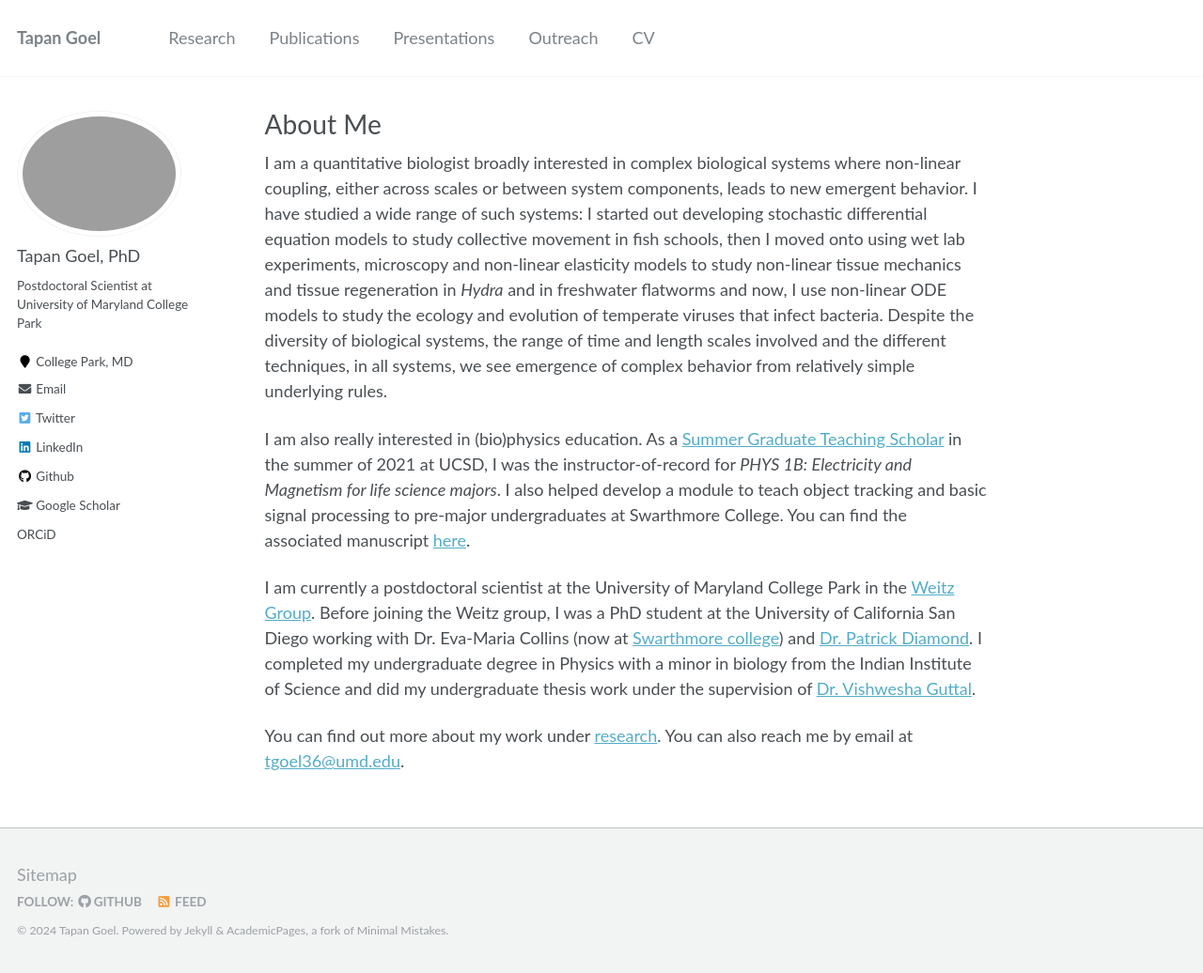
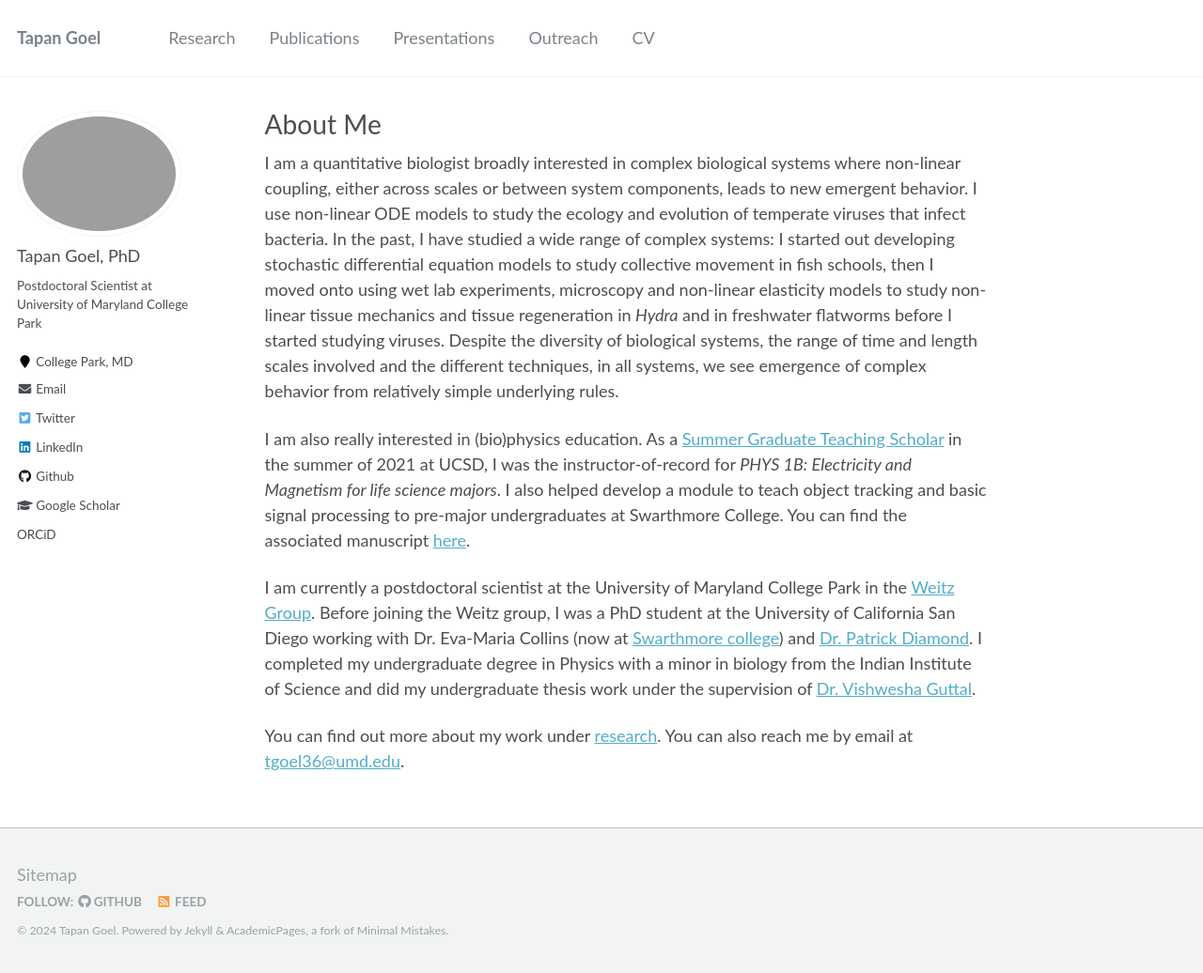
Before and after one commit to tapangoel1994/tapangoel1994.github.io, a Jekyll site: the page built from _pages/about.md, in a window 1280 px wide and 1037 px high. Shown: the whole window at 94% size. Built offline with Jekyll 4.4.1, drawn with Linux system fonts in a browser that asks for light colours.

Commit message:
Update about.md

```diff
--- a/_pages/about.md
+++ b/_pages/about.md
@@ -8,7 +8,7 @@ redirect_from:
   - /about.html
 ---
 
-I am a quantitative biologist broadly interested in complex biological systems where non-linear coupling, either across scales or between system components, leads to new emergent behavior. I have studied a wide range of such systems: I started out developing stochastic differential equation models to study collective movement in fish schools, then I moved onto using wet lab experiments, microscopy and non-linear elasticity models to study  non-linear tissue mechanics and tissue regeneration in *Hydra* and in freshwater flatworms and now, I use non-linear ODE models to study the ecology and evolution of temperate viruses that infect bacteria. Despite the diversity of biological systems, the range of time and length scales involved and the different techniques, in all systems, we see emergence of complex behavior from relatively simple underlying rules.
+I am a quantitative biologist broadly interested in complex biological systems where non-linear coupling, either across scales or between system components, leads to new emergent behavior. I use non-linear ODE models to study the ecology and evolution of temperate viruses that infect bacteria. In the past, I have studied a wide range of complex systems: I started out developing stochastic differential equation models to study collective movement in fish schools, then I moved onto using wet lab experiments, microscopy and non-linear elasticity models to study  non-linear tissue mechanics and tissue regeneration in *Hydra* and in freshwater flatworms before I started studying viruses. Despite the diversity of biological systems, the range of time and length scales involved and the different techniques, in all systems, we see emergence of complex behavior from relatively simple underlying rules.
 
 I am also really interested in (bio)physics education. As a [Summer Graduate Teaching Scholar](https://engagedteaching.ucsd.edu/educators/grad-students/sgts.html) in the summer of 2021 at UCSD, I was the instructor-of-record for *PHYS 1B: Electricity and Magnetism for life science majors*. I also helped develop a module to teach object tracking and basic signal processing to pre-major undergraduates at Swarthmore College. You can find the associated manuscript [here](https://meridian.allenpress.com/the-biophysicist/article/2/3/1/464616/Quantifying-Planarian-Behavior-as-an-Introduction).
 
```
